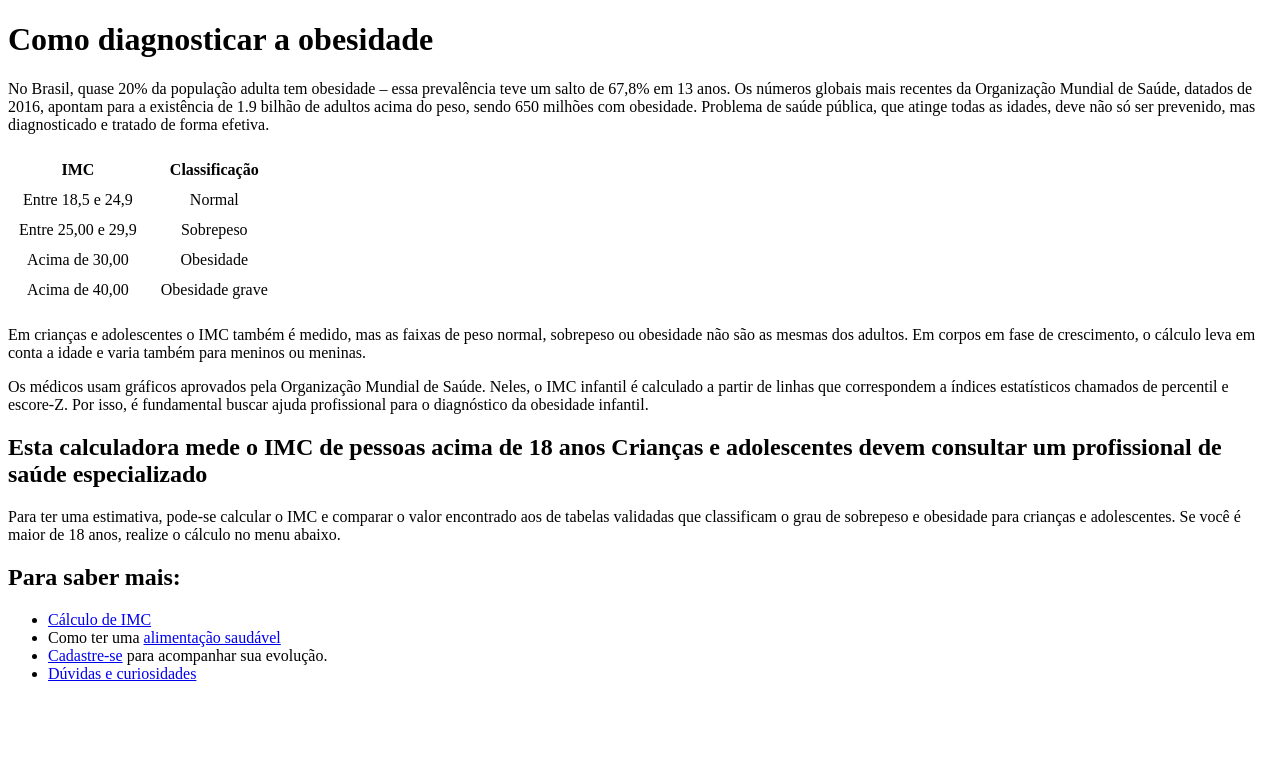
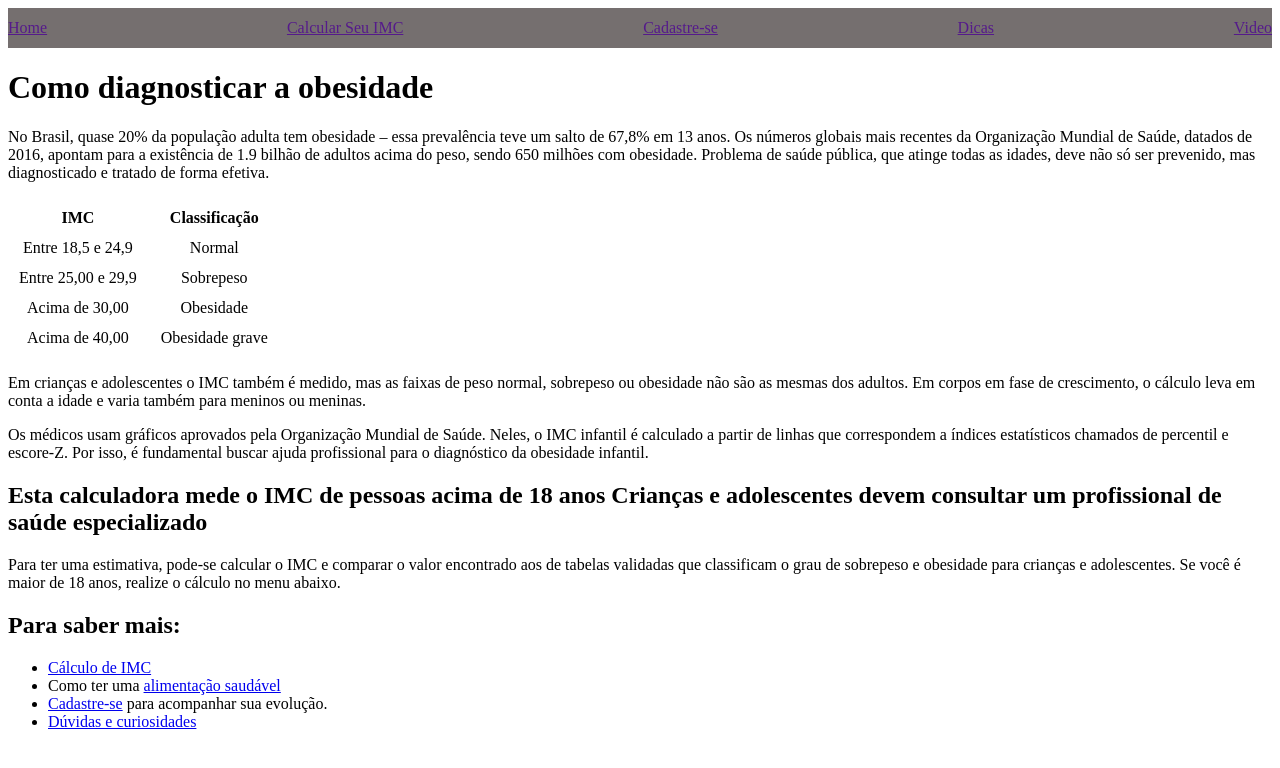
Before and after one commit to elder-ramos/trabalho_manha_elder_edson, a plain HTML site: page index.html in a window 1280 px wide. Drawn offline with Linux system fonts and the light colour scheme; files that its build step writes are made by us from their sources.

Commit message:
Add files via upload

```diff
--- a/index.html
+++ b/index.html
@@ -4,10 +4,20 @@
     <meta charset="UTF-8">
     <meta http-equiv="X-UA-Compatible" content="IE=edge">
     <meta name="viewport" content="width=device-width, initial-scale=1.0">
+    <link href="./css/style.css" rel="stylesheet" >
     <title>First Page</title>
 
 </head>
 <body>
+    <header id="menu">
+
+            <a href="" >Home</a>
+            <a href="" >Calcular Seu IMC</a>
+            <a href="" >Cadastre-se</a>
+            <a href="" >Dicas</a>
+            <a href="" >Video</a>
+
+    </header>
 
     <h1>Como diagnosticar a obesidade</h1>
 
--- /dev/null
+++ b/style.css
@@ -0,0 +1,21 @@
+/*h1,h2,h3,p{
+    color: rgb(158, 125, 209);
+}
+*/
+nav{
+    background-color: rgb(240, 10, 10);
+}
+
+/*body {
+    background-image: url("/img/background.jpg");
+    opacity: ;
+
+}   */
+#menu{
+    width: 100%;
+    display: flex;
+    justify-content: space-between;
+    align-items: center;
+    height: 40px;
+    background-color: rgb(117, 111, 111);
+}
```
